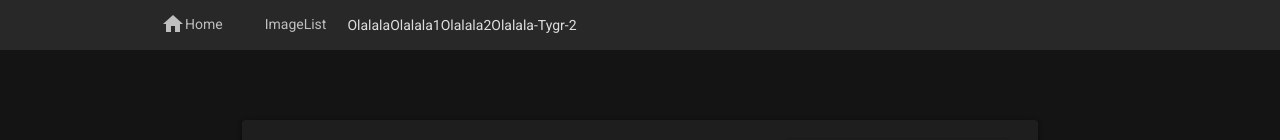
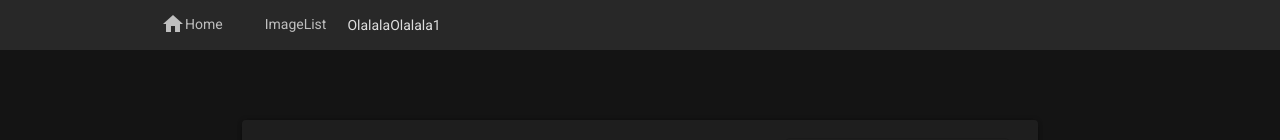
Before and after one commit to TungphamV999/browserImage, an Angular app: page / in a window 1280 px wide. Shown: the top 140 px of the page. Built offline with nearby package versions, Linux system fonts and the light colour scheme.

Commit message:
First cherry-pick

```diff
--- a/src/app/general-components/nav-bar/nav-bar.component.html
+++ b/src/app/general-components/nav-bar/nav-bar.component.html
@@ -22,7 +22,5 @@
 
     <div>Olalala</div>
     <div>Olalala1</div>
-    <div>Olalala2</div>
-    <div>Olalala-Tygr-2</div>
   </div>
 </nav>
```
